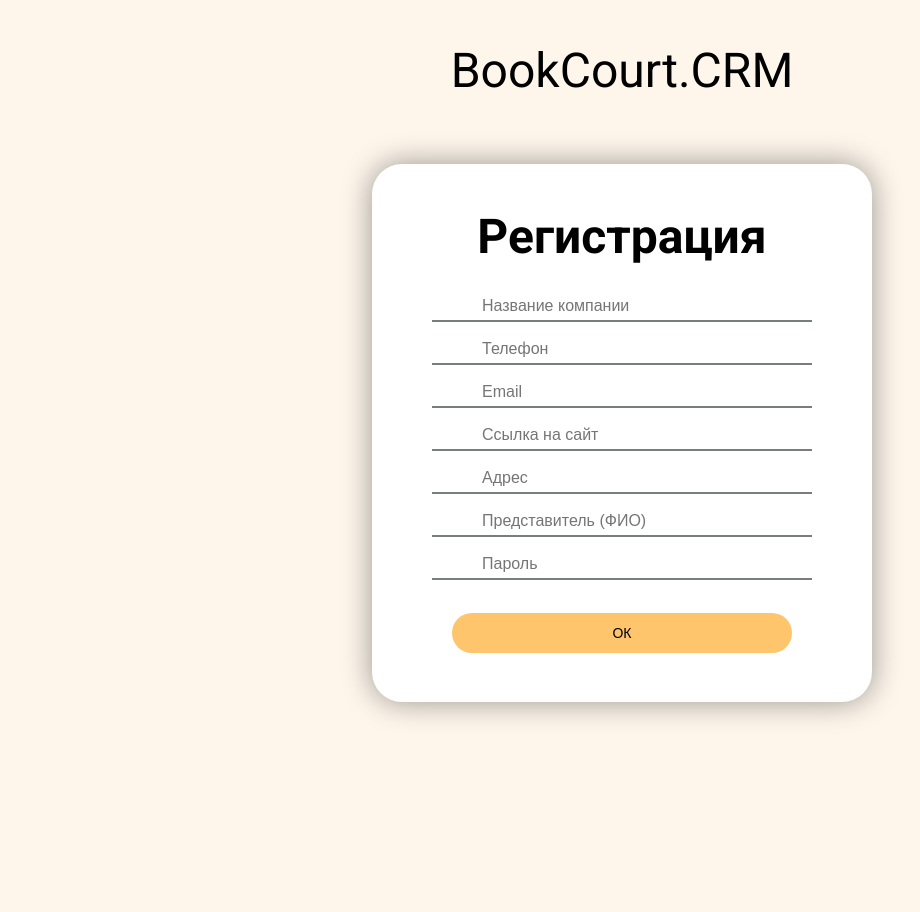
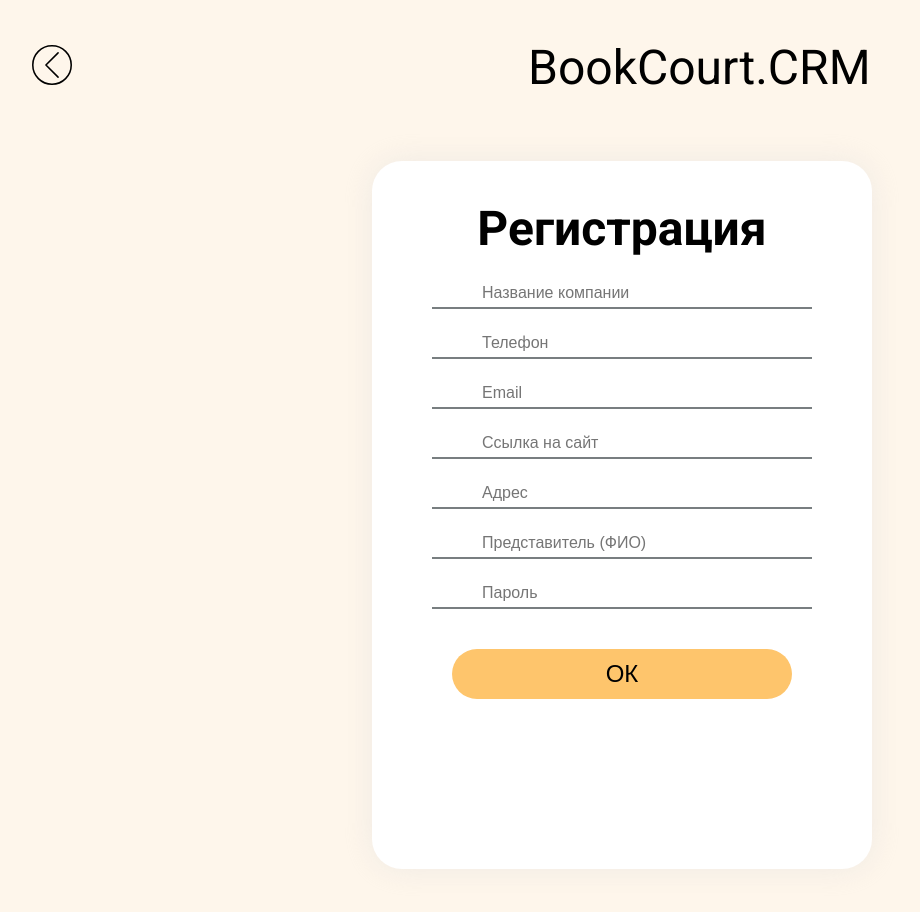
Before and after one commit to Houston202/BookCourt1, a Django app: page /registration in a window 1280 px wide. Shown: the whole page, without its empty margins (18-938 px from the left). Before the commit the page ends 719 px from the top, so only its background shows below. Run offline with Django 4.2, Linux system fonts and the light colour scheme.

Commit message:
Добавил регистрацию (почти)

```diff
--- a/BookCourt/database/templates/database/user-profile.html
+++ b/BookCourt/database/templates/database/user-profile.html
@@ -16,7 +16,7 @@
     </div>
     <div class="logo">BookCourt.CRM</div>
     <div>
-      <button class="red-button"><a href="user-changes.html" class="text">Редактировать</a></button>
+      <button class="red-button"><a href="{% url 'profile_change' %}" class="text">Редактировать</a></button>
     </div>
   </header>
   <div class="circle">
--- a/BookCourt/database/urls.py
+++ b/BookCourt/database/urls.py
@@ -5,5 +5,7 @@ from . import views
 urlpatterns = [
     path('', views.katalog, name='katalog'),
     path('create', views.import_data_to_db, name='create'),
-    path('profile', views.profile, name='profile')
+    path('profile', views.profile, name='profile'),
+    path('homepagea', views.home_page, name='homepagea'),
+    path('profile_change', views.profile_change, name='profile_change')
 ]
--- a/BookCourt/main/static/main/css/katalog.css
+++ b/BookCourt/main/static/main/css/katalog.css
@@ -63,6 +63,8 @@ header {
   font-weight: 300;
 }
 
+.inputik {display: none}
+
 .file-uppend {
   background: #FEC56C;
   width: 380px;
--- a/BookCourt/main/static/main/css/registration.css
+++ b/BookCourt/main/static/main/css/registration.css
@@ -24,15 +24,15 @@ input {
 
 label {
   font-size: 16px;
-  line-height: 18px;
+  line-height: 16px;
   padding-left: 50px;
   text-align: center;
   cursor: pointer;
 }
 
 header {
-  justify-content: center;
-  margin-top: 43px;
+  display: flex;
+  flex-direction: row;
   margin-bottom: 65px;
 }
 
@@ -58,17 +58,28 @@ hr {
 
 .logo {
   color: #000000;
-  font-weight: 500;
+  font-weight: 400;
   font-size: 48px;
   line-height: 56px;
+  margin-left: 456px;
+  margin-right: 240px;
+  margin-top: 40px;
+}
+
+.back-button {
+  background-color: transparent;
+  border: none;
+  cursor: pointer;
   text-align: center;
+  margin-left: 50px;
+  margin-top: 45px;
 }
 
 .form-title {
   color: #000000;
   font-weight: 700;
   font-size: 48px;
-  line-height: 70px;
+  line-height: 60px;
   margin-bottom: 20px;
   text-align: center;
   /*padding-top: 20px;*/
@@ -77,16 +88,16 @@ hr {
 .form-field {
   font-weight: 300;
   font-size: 16px;
-  line-height: 18px;
+  line-height: 16px;
   color: rgba(0, 0, 0, 0.6);
-  margin-bottom: 13px;
+  margin-bottom: 20px;
 }
 
 .button {
   position: absolute;
-  font-size: 14px;
+  font-size: 24px;
   width: 340px;
-  height: 40px;
+  height: 50px;
   background: #FEC56C;
   border: none;
   border-radius: 30px;
@@ -99,15 +110,15 @@ hr {
 .register-form-container {
   position: relative;
   width: 380px;
-  height: 500px;
+  height: 570px;
   background: #FFFFFF;
-  box-shadow: 0px 0px 30px rgba(0, 0, 0, 0.4);
+  box-shadow: 0px 0px 30px rgba(218, 218, 218, 0.4);
   justify-content: center;
   border-radius: 30px;
   padding-left: 60px;
   padding-right: 60px;
   padding-top: 38px;
-  /*padding-bottom: 100px;*/
+  padding-bottom: 100px;
 }
 
 #logo {
--- a/BookCourt/main/templates/main/registration.html
+++ b/BookCourt/main/templates/main/registration.html
@@ -15,7 +15,10 @@
 
   <body>
     <header>
-      <div class="logo">BookCourt.CRM</div>
+        <div>
+            <button class="back-button"><a href="{% url 'katalog' %}"><img src="{% static 'main/img/back-player-multimedia-svgrepo-com.svg' %}" alt="Назад" width="40" height="40"></a></button>
+        </div>
+        <div class="logo">BookCourt.CRM</div>
     </header>
     <main>
       <form method="POST">
```
Also changed, not shown: BookCourt/database/templates/database/katalog.html (+11 -26 lines), BookCourt/database/views.py (+12 -1 lines), BookCourt/main/static/main/css/index.css (+28 -11 lines), BookCourt/db.sqlite3.
